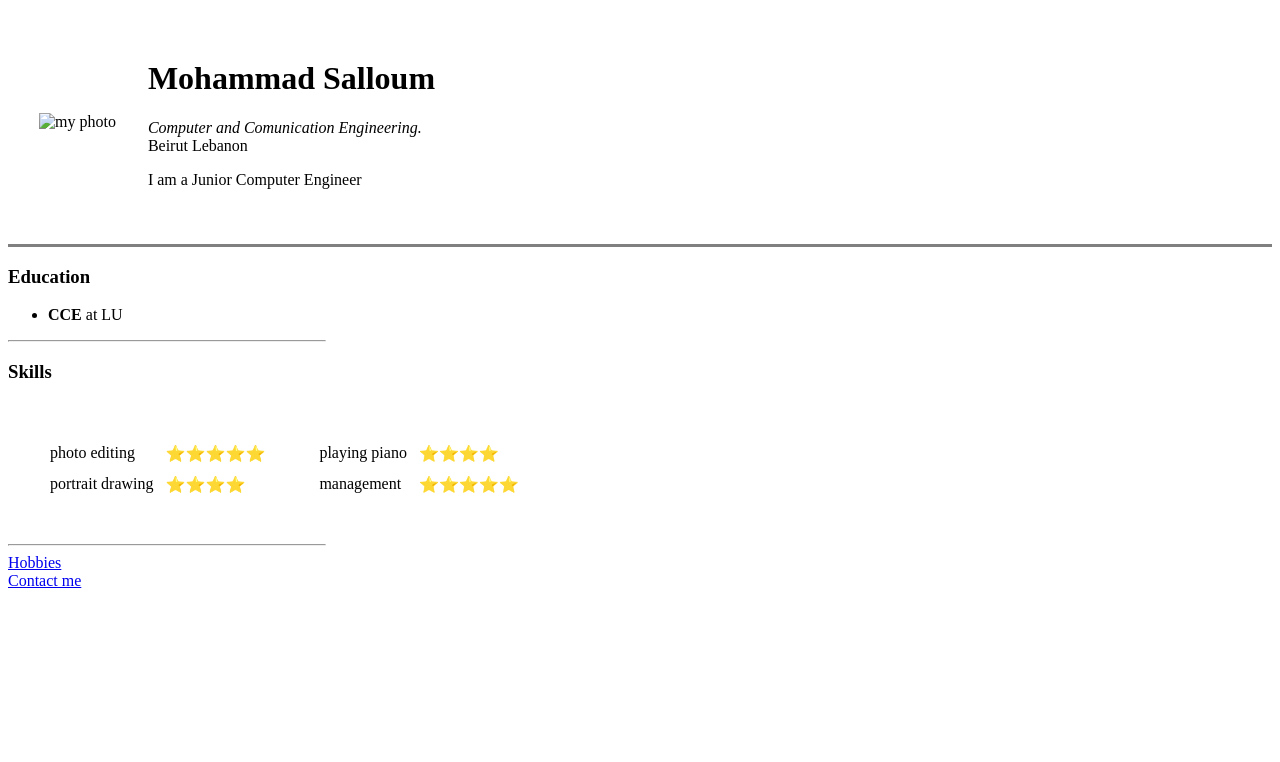
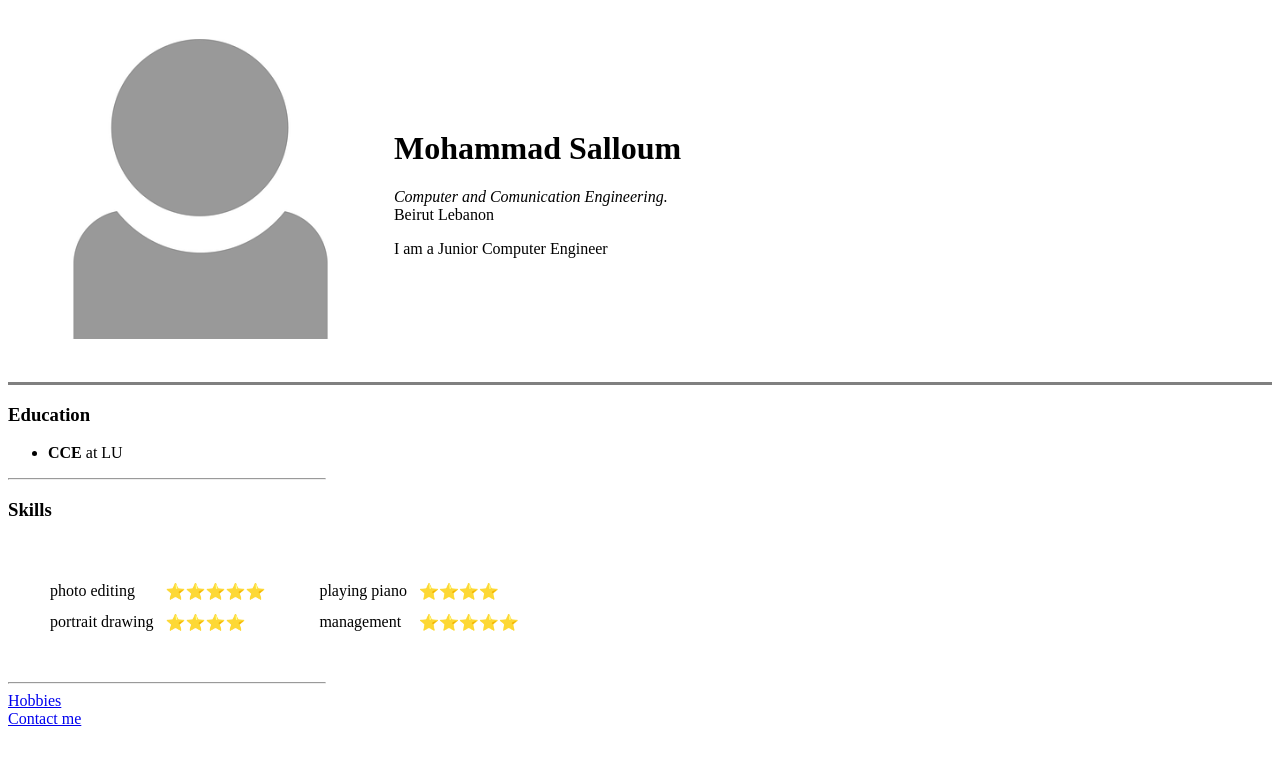
Before and after one commit to MohammadsSalloum/My_1st_CV, a plain HTML site: page index.html in a window 1280 px wide. Drawn offline with Linux system fonts and the light colour scheme.

Commit message:
Update index.html

```diff
--- a/index.html
+++ b/index.html
@@ -9,7 +9,7 @@
 <body>
     <table cellspacing="30">
         <tr>
-            <td> <img src="myjepg.jpeg" alt="my photo" height="300"></td>
+            <td> <img src="mypfp.jpeg" alt="my photo" height="300"></td>
             <td><h1>Mohammad Salloum</h1>
   <p>
     <em> Computer and Comunication Engineering. </em><br />
```
